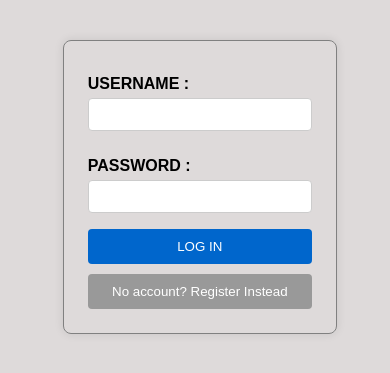
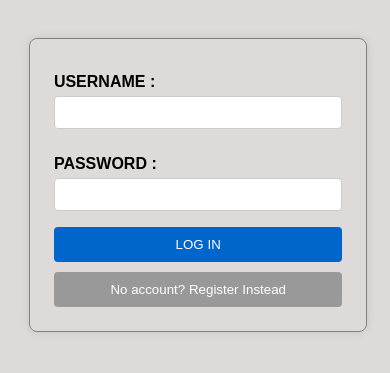
Before and after one commit to marrbenn9/website-project, a website: page public/home.html in a window 390 px wide. Shown: the part 203-576 px from the top of the page. Drawn offline with Linux system fonts and the light colour scheme.

Commit message:
changes 3

```diff
--- a/public/styles.css
+++ b/public/styles.css
@@ -7,7 +7,7 @@ html {
 
 body {
   font-family: sans-serif;
-  padding: 0.3rem;
+  padding: 0.2rem;
   background-color: #dedada;
   margin: 0;
   width: 100%;
@@ -31,7 +31,7 @@ body {
 
 /* Login Box */
 .login-div {
-  max-width: 14rem;
+  max-width: 20rem;
   margin: 2.5rem auto;
   padding: 1.25rem;
   border: 0.0625rem solid gray;
@@ -369,7 +369,7 @@ body {
   .login-div,
   .menu-div,
   .song-catalog-div {
-    width: 90%;
+    max-width: 74vw;
     padding: 1.5rem;
   }
 
```
